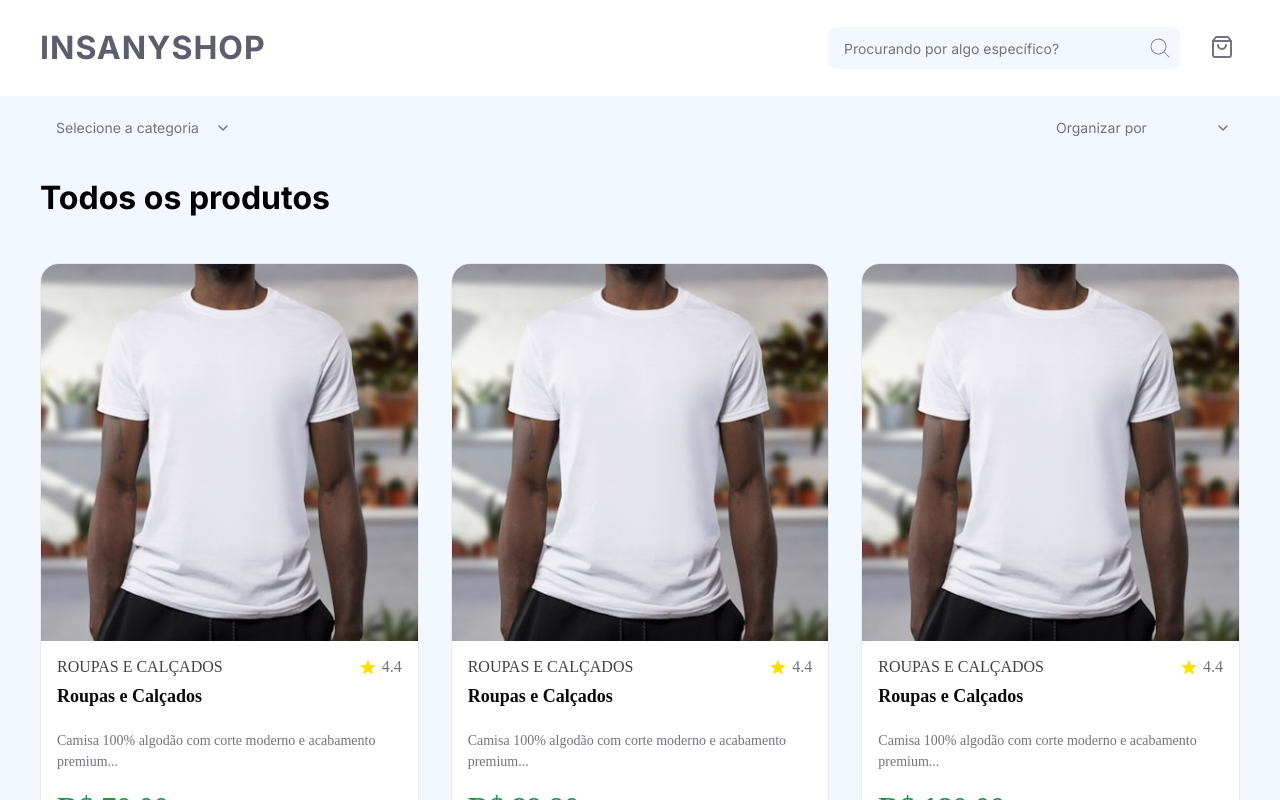
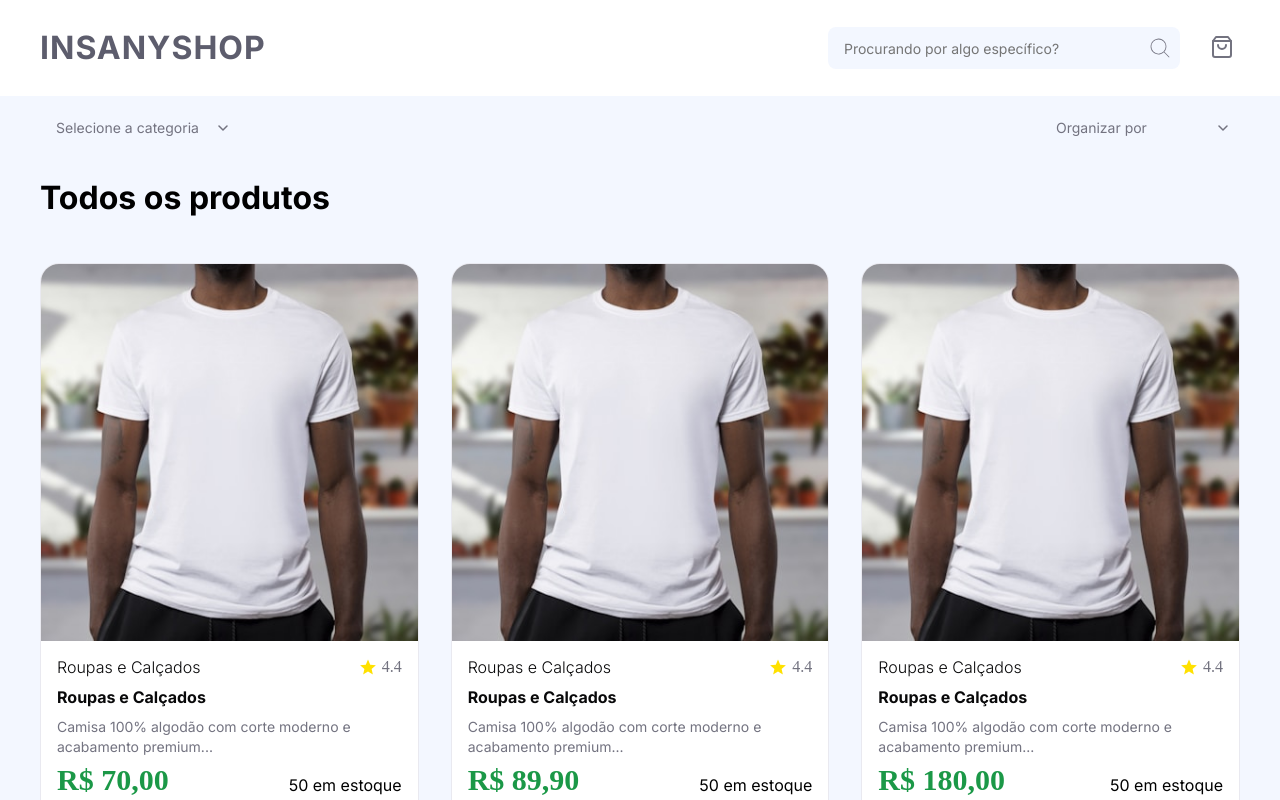
Before and after one commit to joao160197/InsanyShop, a Next.js app: page / in a window 1280 px wide. Shown: the top 800 px of the page. Built offline with nearby package versions, Linux system fonts and the light colour scheme.

Commit message:
atualizando estilo do card

```diff
--- a/src/components/Cards/Cards.module.scss
+++ b/src/components/Cards/Cards.module.scss
@@ -56,8 +56,9 @@
 .productName {
   font-weight: 300;
   font-size: 16px;
-  color: #41414D;
-  text-transform: uppercase;
+  color: #09090A;
+  line-height: 127%;
+  font-family: var(--font-inter), sans-serif;
 }
 
 .productId {
@@ -71,11 +72,12 @@
 }
 
 .productTitle {
-  font-weight: 600;
-  font-size: 18px;
+  font-weight: bold;
+  font-size: 16px;
   color: #09090A;
   margin: 0 0 8px 0;
-  line-height: 1.3;
+  line-height: 150%;
+  font-family: var(--font-inter), sans-serif;
 }
 
 .productDescription {
@@ -83,6 +85,9 @@
   line-height: 1.5;
   color: #737380;
   margin-bottom: 12px;
+  font-family: var(--font-inter), sans-serif;
+  line-height: 20px;
+  margin: 0;
 }
 
 .priceContainer {
@@ -96,8 +101,10 @@
 }
 
 .stock {
-  font-size: 12px;
-  color: #737380;
+  font-size: 16px;
+  color: #000000;
+  line-height: 21px;
+  font-family: var(--font-inter), sans-serif;
 }
 
 .cardPrice {
```
